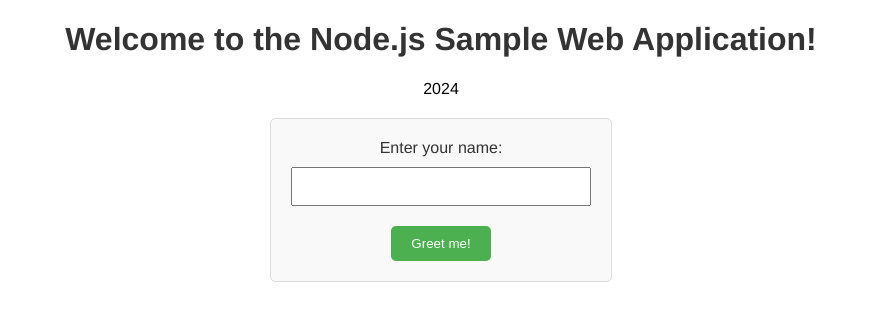
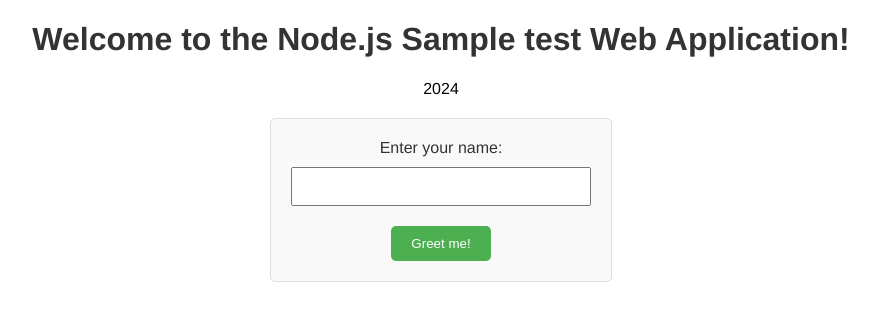
Before and after one commit to Amogh-98/WebApp, a plain HTML site: page index.html in a window 1280 px wide. Shown: the whole page, without its empty margins (199-1077 px from the left). Drawn offline with Linux system fonts and the light colour scheme.

Commit message:
index.html

```diff
--- a/index.html
+++ b/index.html
@@ -56,7 +56,7 @@
     </title>
 </head>
 <body>
-    <h1>Welcome to the Node.js Sample Web Application!</h1>
+    <h1>Welcome to the Node.js Sample test Web Application!</h1>
     <p>2024</p>
     <form action="/greet" method="post">
         <label for="name">Enter your name:</label>
```
